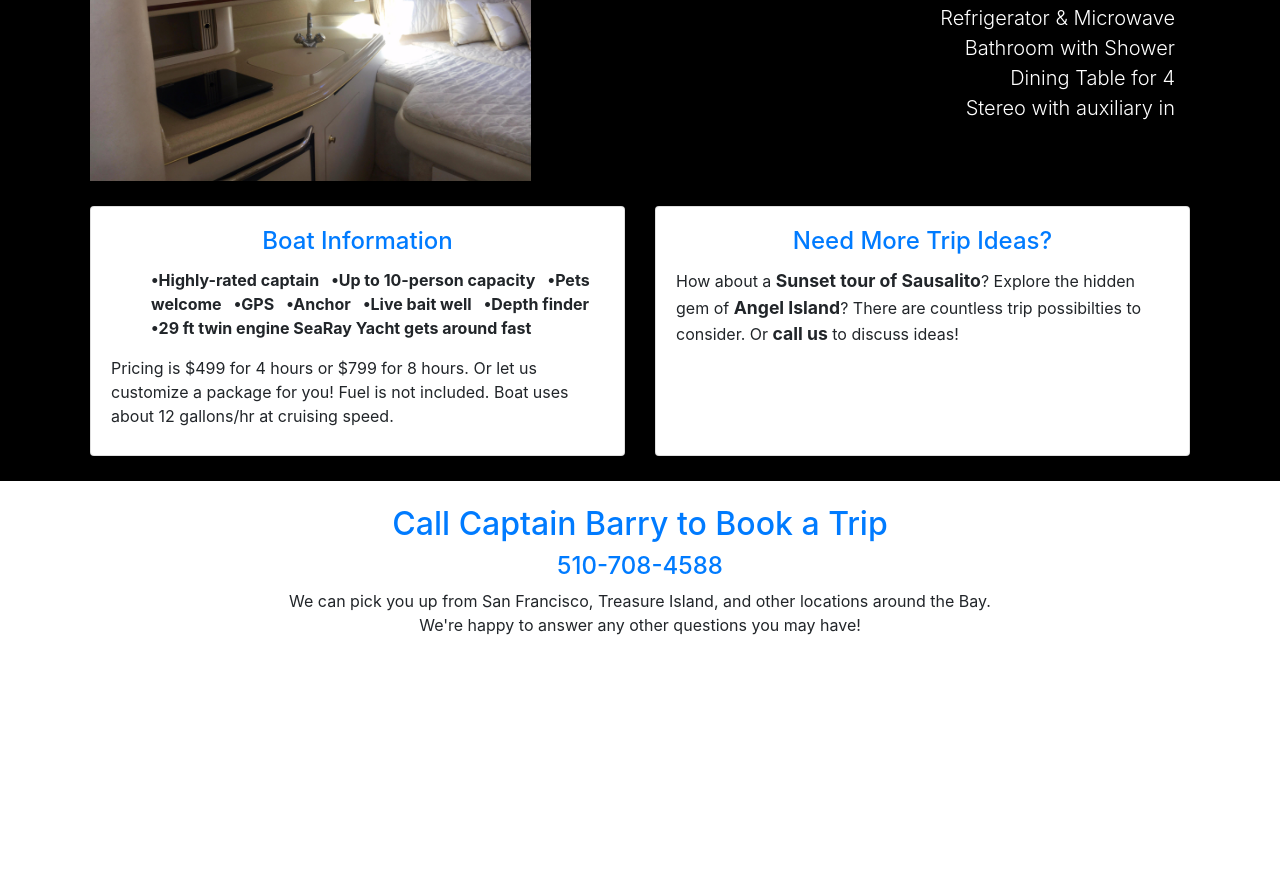
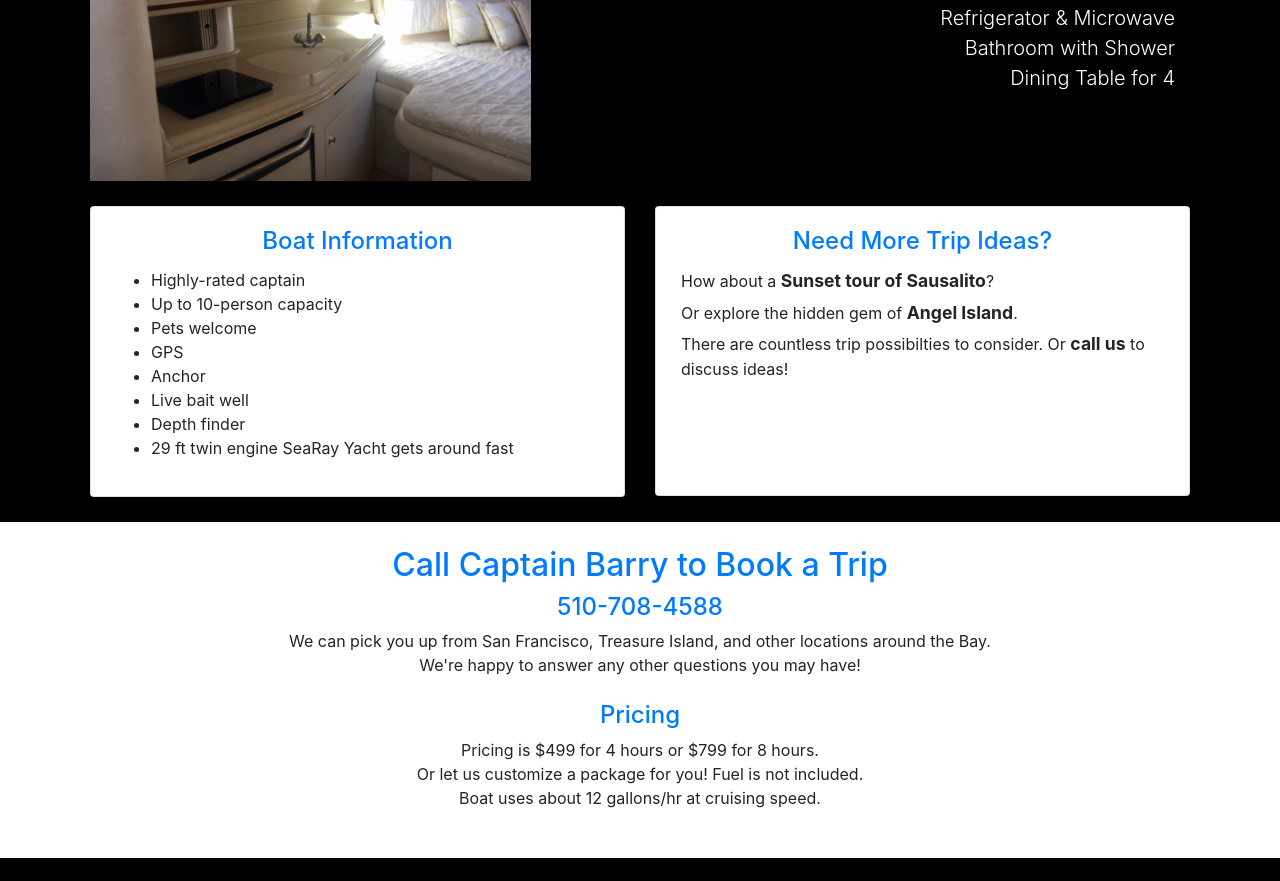
Before and after one commit to evanharmon1/onthebaytours.com, a plain HTML site: page index.html in a window 1280 px wide. Shown: the part 1750-2631 px from the top of the page. After the commit the page ends 2608 px from the top, so only its background shows below. Drawn offline with nearby package versions, Linux system fonts and the light colour scheme.

Commit message:
Incorporated Trevor's requests. Got carousel working better - to the edge. Moved Pricing to footer.

```diff
--- a/index.html
+++ b/index.html
@@ -96,7 +96,7 @@
       <div class="row featurette">
         <div class="col-md-7 order-md-2">
           <h2 class="featurette-heading">Comfortable Cabin with Lots of Amenities</h2>
-          <p class="lead">Refrigerator & Microwave<br>Bathroom with Shower<br>Dining Table for 4<br>Stereo with auxiliary in</p>
+          <p class="lead">Refrigerator & Microwave<br>Bathroom with Shower<br>Dining Table for 4</p>
         </div>
         <div class="col-md-5 order-md-1">
           <img class="featurette-image img-fluid mx-auto" src="./images/featurette2.jpg" alt="Generic placeholder image">
@@ -112,16 +112,15 @@
             <div class="card-body">
               <h4 class="card-title">Boat Information</h5>
               <ul>
-                <li>&bull;Highly-rated captain &nbsp;</li>
-                <li>&bull;Up to 10-person capacity &nbsp;</li>
-                <li>&bull;Pets welcome &nbsp;</li>
-                <li>&bull;GPS &nbsp;</li>
-                <li>&bull;Anchor &nbsp;</li>
-                <li>&bull;Live bait well &nbsp;</li>
-                <li>&bull;Depth finder &nbsp;</li>
-                <li>&bull;29 ft twin engine SeaRay Yacht gets around fast &nbsp;</li>
+                <li>Highly-rated captain</li>
+                <li>Up to 10-person capacity</li>
+                <li>Pets welcome</li>
+                <li>GPS</li>
+                <li>Anchor</li>
+                <li>Live bait well</li>
+                <li>Depth finder</li>
+                <li>29 ft twin engine SeaRay Yacht gets around fast</li>
               </ul>
-              <p class="card-text">Pricing is $499 for 4 hours or $799 for 8 hours. Or let us customize a package for you! Fuel is not included. Boat uses about 12 gallons/hr at cruising speed.</p>
               <!-- <a href="#" class="btn btn-dark">More Info</a> -->
             </div>
           </div>
@@ -130,7 +129,9 @@
           <div class="card">
             <div class="card-body">
               <h4 class="card-title">Need More Trip Ideas?</h5>
-              <p class="card-text">How about a <strong>Sunset tour of Sausalito</strong>? Explore the hidden gem of <strong>Angel Island</strong>? There are countless trip possibilties to consider. Or <strong>call us</strong> to discuss ideas!</p>
+              <p class="card-text">How about a <strong>Sunset tour of Sausalito</strong>?
+              <p>Or explore the hidden gem of <strong>Angel Island</strong>.</p>
+              <p>There are countless trip possibilties to consider. Or <strong>call us</strong> to discuss ideas!</p>
               <!-- <a href="#" class="btn btn-dark">More Info</a> -->
             </div>
           </div>
@@ -145,6 +146,12 @@
         <p>We can pick you up from San Francisco, Treasure Island, and other locations around the Bay.</p>
         <p>We're happy to answer any other questions you may have!</p>
         <br>
+        <h4 class="centertext">Pricing</h4>
+        <p>Pricing is $499 for 4 hours or $799 for 8 hours.</p>
+        <p>Or let us customize a package for you! Fuel is not included.</p>
+        <p>Boat uses about 12 gallons/hr at cruising speed.</p>
+        <br>
+        <br>
     </footer>
 
 
--- a/styles.css
+++ b/styles.css
@@ -20,19 +20,25 @@ h1 {
 #carouselExampleIndicators {
     width: 100%;
     min-width: 350px;
-    max-width: 800px;
+    max-width: 1800px;
     margin: auto;
 }
 
 .carousel img {
     height: 500px;
     object-fit: cover;
-    margin: auto;
+    /* margin: auto; */
     max-width: 1150px;
   }
 
-.carouselimage {
+img.d-block.w-100 {
+    width: 1000px;
+    max-width: 1100px;
+}
 
+.carousel-image {
+    max-width: 1200px;
+    margin: auto;
 }
 
 section {
@@ -66,7 +72,7 @@ h2 {
 
 footer {
     background-color: white;
-    min-height: 400px;
+    min-height: 300px;
     margin-top: 25px;
     width: 100%;
 }
@@ -124,8 +130,7 @@ footer p {
 }
 
 ul li {
-    display: inline;
-    font-weight: bold;
+
 }
 
 .card-body {
@@ -142,7 +147,7 @@ strong {
 }
 
 .card {
-    min-height: 250px;
+    min-height: 290px;
 }
 
 .featurette .col-md-5 {
@@ -152,3 +157,7 @@ strong {
 .featurette .order-md-2 {
     text-align: right;
 }
+
+.card-body p {
+    margin: 5px; 0px;
+}
```
Also changed, not shown: images/carousel6.jpg, 1 other file.
